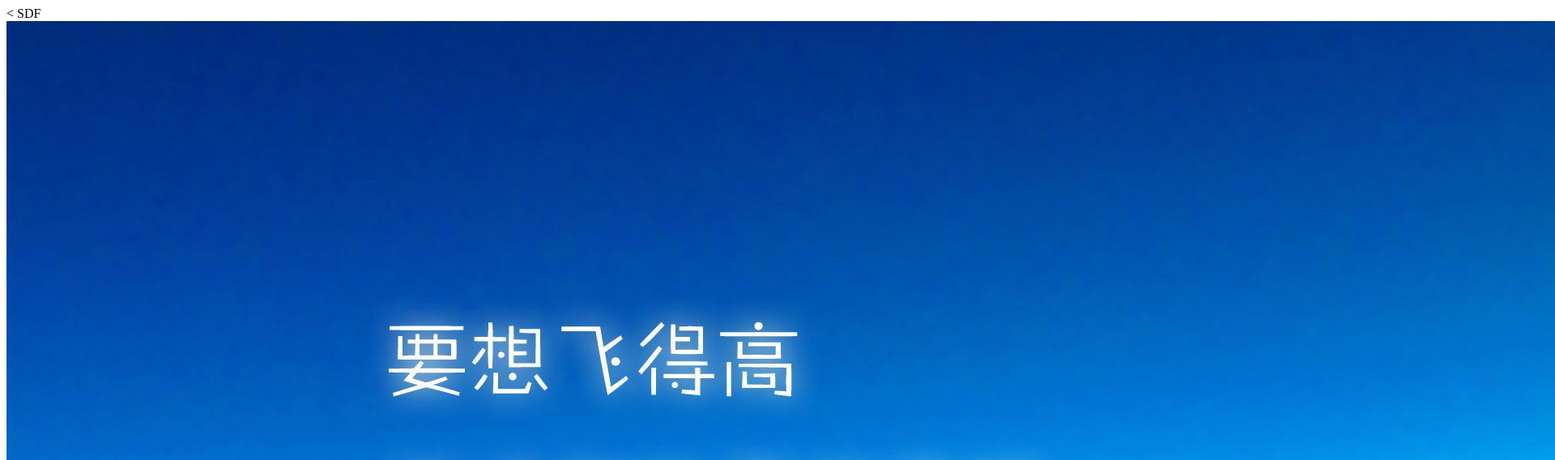
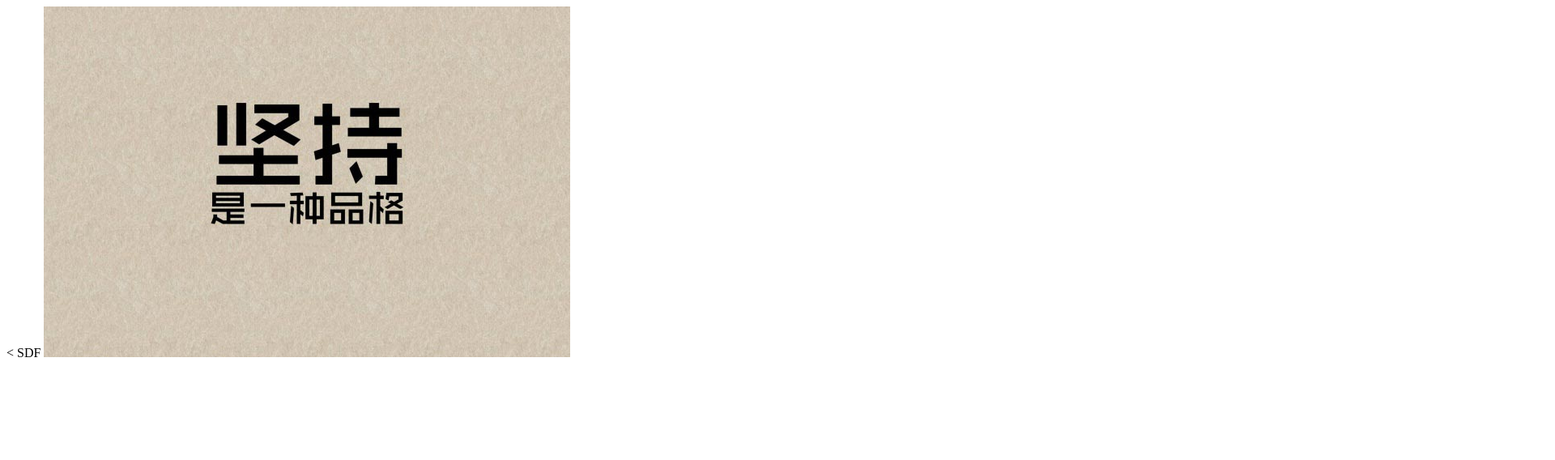
Before and after one commit to LittleStarler/LittleStarler.github.io, a plain HTML site: page index.html in a window 1280 px wide. Shown: the top 568 px of the page at 81% size, 1920 px wide, since content can reach past the window. Drawn offline with Linux system fonts and the light colour scheme.

Commit message:
修改了主页图片

```diff
--- a/index.html
+++ b/index.html
@@ -5,6 +5,6 @@
     <title>Document</title>
 </head>SDF
 <body>
-   <img src="101.jpg">
+   <img src="2014101265022945.jpg">
 </body>
 </html>
```
Also changed, not shown: 2014101265022945.jpg (added).
